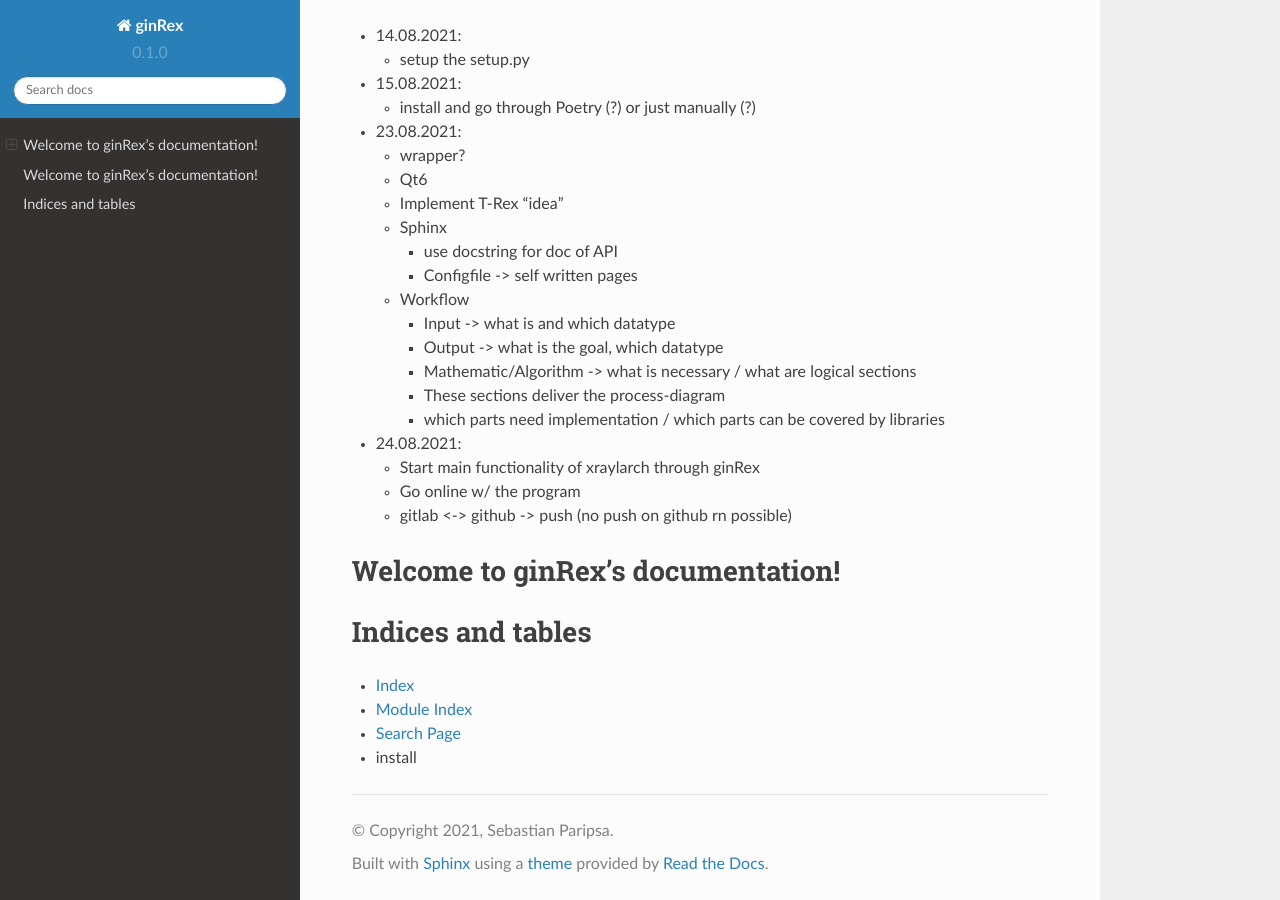
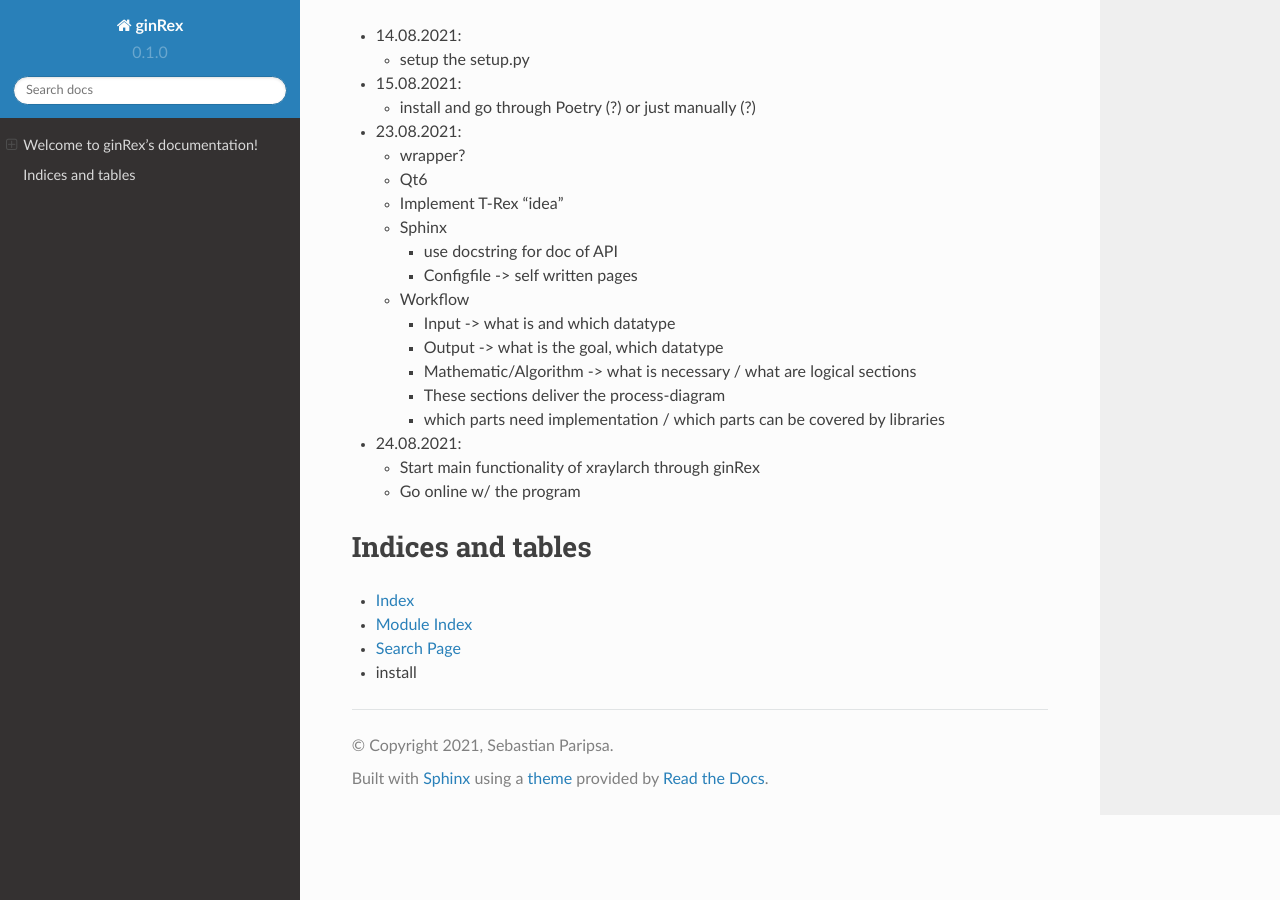
Before and after one commit to San-WierPa/ginrex, a Sphinx documentation site: the page built from doc/index.rst, in a window 1280 px wide and 900 px high, scrolled down 835 px. Built offline with Sphinx 7.4.7 and the Read the Docs theme 2.0.0, drawn with Linux system fonts in a browser that asks for light colours; formulas are drawn with MathJax 3.

Commit message:
minor changes in doc, README

```diff
--- a/README.md
+++ b/README.md
@@ -44,4 +44,3 @@ git push origin development
 + 24.08.2021:
   + Start main functionality of xraylarch through ginRex
   + Go online w/ the program
-  + gitlab <-> github -> push (no push on github rn possible)
--- a/doc/index.rst
+++ b/doc/index.rst
@@ -4,9 +4,6 @@
    contain the root `toctree` directive.
 
 .. mdinclude:: ../README.md
-
-Welcome to ginRex's documentation!
-==================================
 
 .. toctree::
    :maxdepth: 2
```
